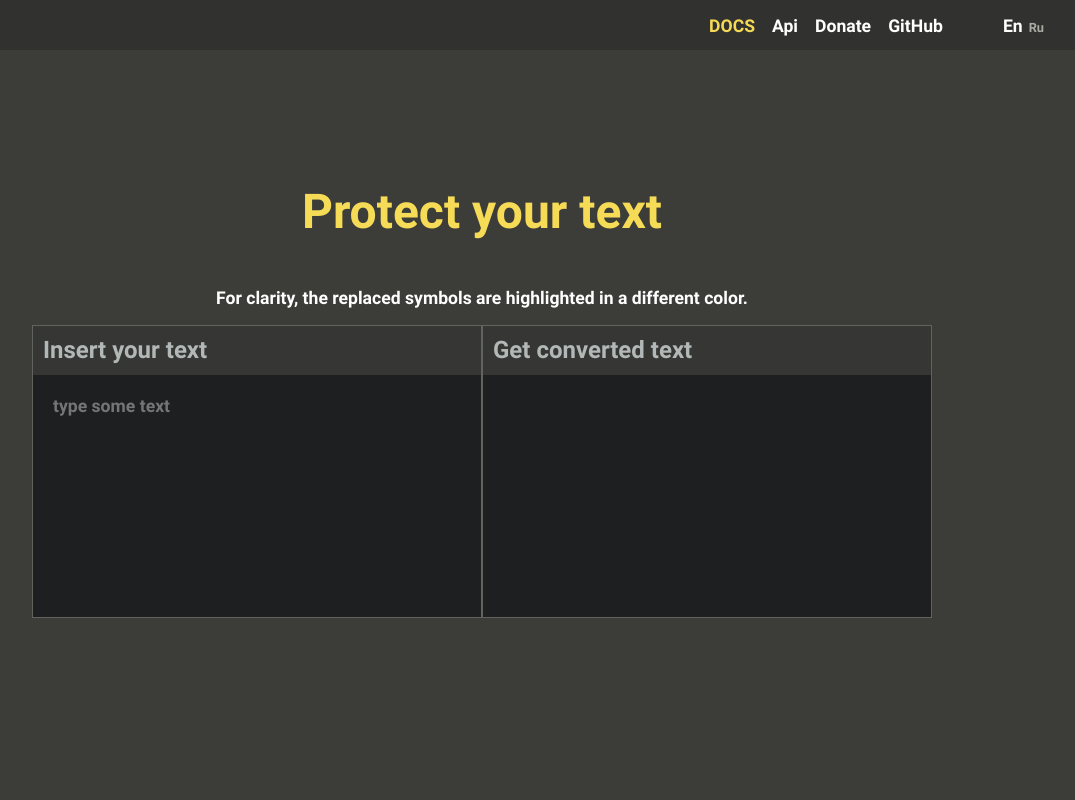
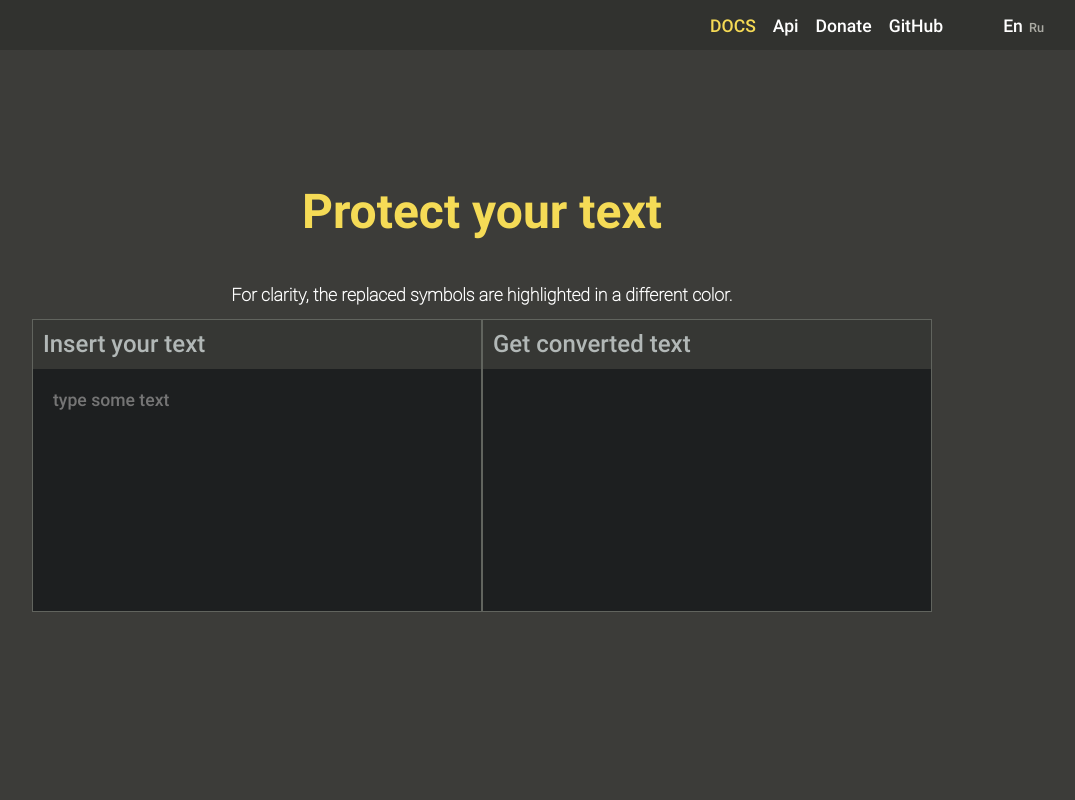
Before and after one commit to dzmitry-duboyski/encryption-text, a website built with webpack: page src/index.html in a window 1280 px wide. Shown: the top 800 px of the page, without its empty margins (158-1233 px from the left). Built offline with nearby package versions, Linux system fonts and the light colour scheme; files whose address does not match are found by name.

Commit message:
refactor

```diff
--- a/src/index.html
+++ b/src/index.html
@@ -44,7 +44,7 @@
   <section class="main">
     <div class="main-wrapper">
       <h1 class="main-wrapper__header">Protect your text</h1>
-      <p class="main-wrapper__description">For clarity, the replaced symbols are highlighted in a different color.</p>
+      <h2 class="main-wrapper__description">For clarity, the replaced symbols are highlighted in a different color.</h2>
       <div class="encoder-container">
         <div class="encoder-block-start">
           <div class="encoder-block-start__header" title="click to paste from clipboard">Insert your text</span>
--- a/src/style/base/_fonts.scss
+++ b/src/style/base/_fonts.scss
@@ -2,37 +2,37 @@
 // This file contains all @font-face declarations, if any.
 // -----------------------------------------------------------------------------
 
-@font-face {
-  font-family: 'Roboto Bold';
-  src: url('../assets/fonts/Roboto/roboto-bold-webfont.eot');
-  src: url('../assets/fonts/Roboto/roboto-bold-webfont.eot');
-  src: url('../assets/fonts/Roboto/roboto-bold-webfont.eot?#iefix') format('embedded-opentype'),
-       url('../assets/fonts/Roboto/roboto-bold-webfont.woff2') format('woff2'),
-       url('../assets/fonts/Roboto/roboto-bold-webfont.woff') format('woff'),
-       url('../assets/fonts/Roboto/roboto-bold-webfont.svg#robotobold') format('svg');
-  font-weight: normal;
-  font-style: normal;
-}
+// @font-face {
+//   font-family: 'Roboto Bold';
+//   src: url('../assets/fonts/Roboto/roboto-bold-webfont.eot');
+//   src: url('../assets/fonts/Roboto/roboto-bold-webfont.eot');
+//   src: url('../assets/fonts/Roboto/roboto-bold-webfont.eot?#iefix') format('embedded-opentype'),
+//        url('../assets/fonts/Roboto/roboto-bold-webfont.woff2') format('woff2'),
+//        url('../assets/fonts/Roboto/roboto-bold-webfont.woff') format('woff'),
+//        url('../assets/fonts/Roboto/roboto-bold-webfont.svg#robotobold') format('svg');
+//   font-weight: normal;
+//   font-style: normal;
+// }
 
 
 // @font-face {
 //   font-family: 'Roboto Medium';
-//   src: url('./assets/fonts/Roboto/roboto-medium-webfont.eot');
-//   src: url('./assets/fonts/Roboto/roboto-medium-webfont.eot?#iefix') format('embedded-opentype'),
-//        url('./assets/fonts/Roboto/roboto-medium-webfont.woff2') format('woff2'),
-//        url('./assets/fonts/Roboto/roboto-medium-webfont.woff') format('woff'),
-//        url('./assets/fonts/Roboto/roboto-medium-webfont.svg#robotomedium') format('svg');
+//   src: url('../assets/fonts/Roboto/roboto-medium-webfont.eot');
+//   src: url('../assets/fonts/Roboto/roboto-medium-webfont.eot?#iefix') format('embedded-opentype'),
+//        url('../assets/fonts/Roboto/roboto-medium-webfont.woff2') format('woff2'),
+//        url('../assets/fonts/Roboto/roboto-medium-webfont.woff') format('woff'),
+//        url('../assets/fonts/Roboto/roboto-medium-webfont.svg#robotomedium') format('svg');
 //   font-weight: normal;
 //   font-style: normal;
 // }
 
 // @font-face {
 //   font-family: 'Roboto Thin';
-//   src: url('./assets/fonts/Roboto/roboto-thin-webfont.eot');
-//   src: url('./assets/fonts/Roboto/roboto-thin-webfont.eot?#iefix') format('embedded-opentype'),
-//        url('./assets/fonts/Roboto/roboto-thin-webfont.woff2') format('woff2'),
-//        url('./assets/fonts/Roboto/roboto-thin-webfont.woff') format('woff'),
-//        url('./assets/fonts/Roboto/roboto-thin-webfont.svg#robotothin') format('svg');
+//   src: url('../assets/fonts/Roboto/roboto-thin-webfont.eot');
+//   src: url('../assets/fonts/Roboto/roboto-thin-webfont.eot?#iefix') format('embedded-opentype'),
+//        url('../assets/fonts/Roboto/roboto-thin-webfont.woff2') format('woff2'),
+//        url('../assets/fonts/Roboto/roboto-thin-webfont.woff') format('woff'),
+//        url('../assets/fonts/Roboto/roboto-thin-webfont.svg#robotothin') format('svg');
 //   font-weight: normal;
 //   font-style: normal;
 // }
--- a/src/style/base/_typography.scss
+++ b/src/style/base/_typography.scss
@@ -5,7 +5,7 @@
 body {
   color: hsl(0, 0%, 100%);
   font-size: 10px;
-  font-family: 'Roboto Bold';
+  font-family: 'Roboto Medium';
 }
 
 .header__logo {
@@ -15,11 +15,19 @@ body {
 .main-wrapper__header {
   font-size: 3rem;
   text-align: center;
+  font-family: 'Roboto Bold';
 }
 
 .main-wrapper__description {
   text-align: center;
   font-size: 1.1rem;
+  font-family: 'Roboto Thin';
+}
+
+.encoder-block-end__header,
+.encoder-block-start__header {
+  font-family: 'Roboto Medium';
+
 }
 
 .how-it-works {
@@ -30,8 +38,10 @@ body {
 .application-area {
   text-align: justify;
   font-size: 1.1rem;
+
 }
 
 footer {
   font-size: 0.9rem;
+  font-family: 'Roboto Thin';
 }
--- a/src/style/main.scss
+++ b/src/style/main.scss
@@ -54,3 +54,25 @@
   font-weight: normal;
   font-style: normal;
 }
+
+@font-face {
+  font-family: 'Roboto Medium';
+  src: url('../assets/fonts/Roboto/roboto-medium-webfont.eot');
+  src: url('../assets/fonts/Roboto/roboto-medium-webfont.eot?#iefix') format('embedded-opentype'),
+       url('../assets/fonts/Roboto/roboto-medium-webfont.woff2') format('woff2'),
+       url('../assets/fonts/Roboto/roboto-medium-webfont.woff') format('woff'),
+       url('../assets/fonts/Roboto/roboto-medium-webfont.svg#robotomedium') format('svg');
+  font-weight: normal;
+  font-style: normal;
+}
+
+@font-face {
+  font-family: 'Roboto Thin';
+  src: url('../assets/fonts/Roboto/roboto-thin-webfont.eot');
+  src: url('../assets/fonts/Roboto/roboto-thin-webfont.eot?#iefix') format('embedded-opentype'),
+       url('../assets/fonts/Roboto/roboto-thin-webfont.woff2') format('woff2'),
+       url('../assets/fonts/Roboto/roboto-thin-webfont.woff') format('woff'),
+       url('../assets/fonts/Roboto/roboto-thin-webfont.svg#robotothin') format('svg');
+  font-weight: normal;
+  font-style: normal;
+}
```
